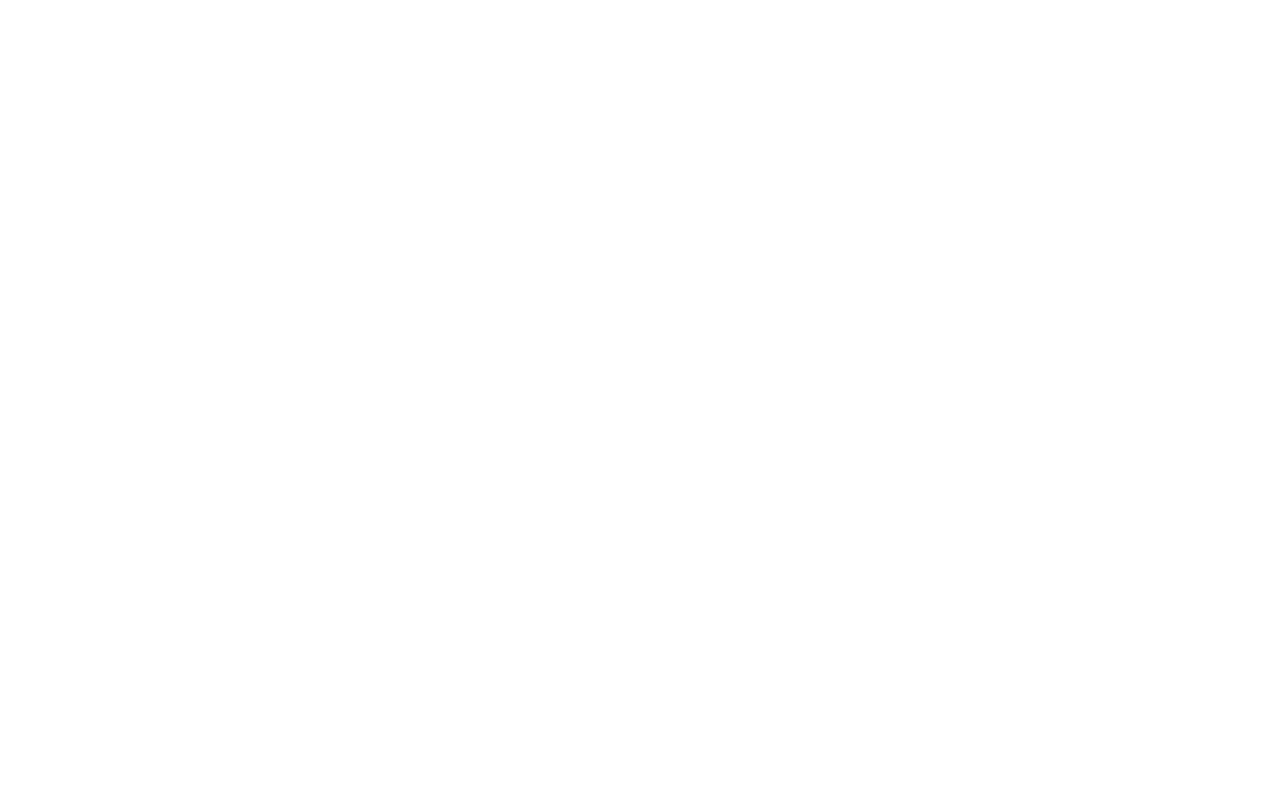
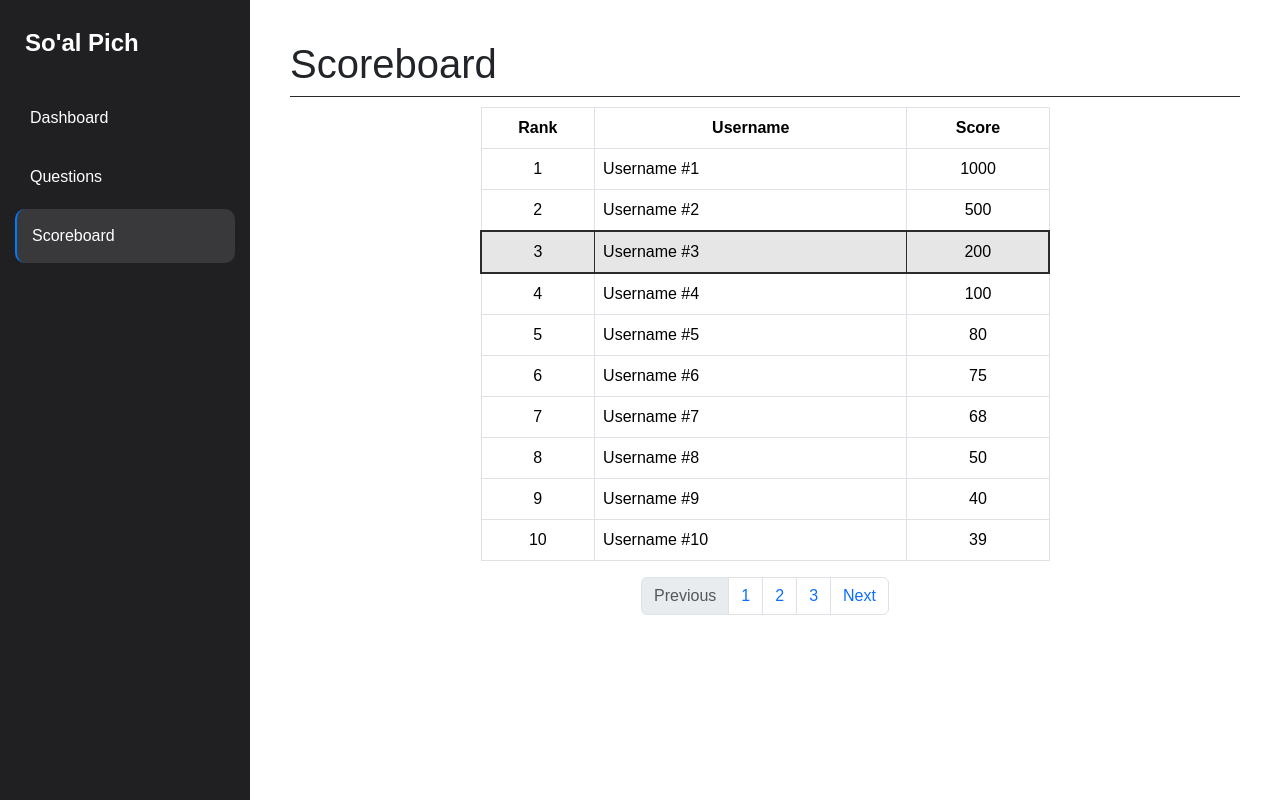
Before and after one commit to Ununennium119/soal-pich-web, a React (Create React App) app: page /player/scoreboard in a window 1280 px wide. Before the commit this address had no page. Built offline with nearby package versions, Linux system fonts and the light colour scheme.

Commit message:
feat: add player-related pages

```diff
--- a/src/App.js
+++ b/src/App.js
@@ -3,6 +3,9 @@
 import Register from "./pages/Register";
 import PlayerDashboard from "./pages/player/PlayerDashboard";
 import PlayerQuestions from "./pages/player/PlayerQuestions";
+import PlayerScoreboard from "./pages/player/PlayerScoreboard";
+import PlayerAnswerQuestion from "./pages/player/PlayerAnswerQuestion";
+import PlayerViewQuestion from "./pages/player/PlayerViewQuestion";
 
 function App() {
     return (
@@ -12,6 +15,9 @@
             <Route path="/register" element={<Register/>}/>
             <Route path="/player/dashboard" element={<PlayerDashboard/>}/>
             <Route path="/player/questions" element={<PlayerQuestions/>}/>
+            <Route path="/player/scoreboard" element={<PlayerScoreboard/>}/>
+            <Route path="/player/question/:id/answer" element={<PlayerAnswerQuestion/>}/>
+            <Route path="/player/question/:id/view" element={<PlayerViewQuestion/>}/>
         </Routes>
     );
 }
--- a/src/components/Content.jsx
+++ b/src/components/Content.jsx
@@ -1,16 +1,29 @@
 import '../scss/_content.scss'
+import PropTypes from "prop-types";
+import {Link} from "react-router-dom";
 
-const Content = ({children, header}) => {
+const Content = ({children, header, subHeader, headerRoute, headerId, contentId}) => {
     return (
         <div className="content-wrapper">
-            <div className="content-header">
-                <h1>{header}</h1>
+            <div className="content-header" id={headerId}>
+                <h1>
+                    {headerRoute ? <Link to={headerRoute}><span>{header}</span></Link> : header}
+                    {subHeader ? (<span> &#x276D; World Cup 2022 Winner</span>) : null}
+                </h1>
             </div>
-            <div className="content">
-            {children}
+            <div className="content" id={contentId}>
+                {children}
             </div>
         </div>
     )
 }
+Content.propTypes = {
+    children: PropTypes.node.isRequired,
+    header: PropTypes.string.isRequired,
+    headerRoute: PropTypes.string,
+    subHeader: PropTypes.string,
+    headerId: PropTypes.string,
+    contentId: PropTypes.string,
+}
 
 export default Content
--- /dev/null
+++ b/src/pages/player/PlayerAnswerQuestion.jsx
@@ -0,0 +1,44 @@
+import Sidebar from "../../components/PlayerSidebar";
+import Content from "../../components/Content";
+import '../../scss/player/_player_answer_question.scss'
+
+const PlayerAnswerQuestion = () => {
+    return (
+        <div className="wrapper">
+            <Sidebar/>
+
+            <Content
+                header='Questions'
+                subHeader='Answer'
+                headerRoute='/player/questions'
+                headerId='player-answer-question-content-header'
+                contentId='player-answer-question-content'
+            >
+                <p><span className="fw-bold">Category:</span> Sports</p>
+                <p><span className="fw-bold">Difficulty:</span> Easy</p>
+                <form className="form-control">
+                    <p>Which country won the FIFA World Cup in 2022?</p>
+                    <label className="d-block">
+                        <input type="radio" name="answer" value="Brazil" required/> Brazil
+                    </label>
+
+                    <label className="d-block">
+                        <input type="radio" name="answer" value="Germany"/> Germany
+                    </label>
+
+                    <label className="d-block">
+                        <input type="radio" name="answer" value="France"/> France
+                    </label>
+
+                    <label className="d-block">
+                        <input type="radio" name="answer" value="Argentina"/> Argentina
+                    </label>
+
+                    <button className="btn btn-primary mt-4 w-100" type="submit">Submit</button>
+                </form>
+            </Content>
+        </div>
+    )
+}
+
+export default PlayerAnswerQuestion;
--- a/src/pages/player/PlayerQuestions.jsx
+++ b/src/pages/player/PlayerQuestions.jsx
@@ -2,15 +2,45 @@
 import Content from "../../components/Content";
 import '../../scss/player/_player_questions.scss'
 import Pagination from "../../components/Pagination";
+import {Link, useNavigate} from "react-router-dom";
+import PropTypes from "prop-types";
+
+const CategoriesList = ({count}) => {
+    const navigate = useNavigate()
+    return (
+        <div className="list-group scrollable-list" id="categoryList">
+            {[...Array(count)].map((_, index) => (
+                <button
+                    data-bs-dismiss="modal"
+                    aria-label="Close"
+                    className="list-group-item list-group-item-action"
+                    onClick={() => {
+                        navigate(`/player/question/${index}/answer`);
+                    }}
+                >
+                    Category {index}
+                </button>
+            ))}
+        </div>
+    );
+};
+CategoriesList.propTypes = {
+    count: PropTypes.number.isRequired,
+}
 
 const PlayerQuestions = () => {
+    const navigate = useNavigate()
     return (
         <div className="wrapper">
             <Sidebar/>
 
-            <Content header='Questions'>
-                <div className="filter">
-                    <div className="d-flex w-75">
+            <Content
+                header='Questions'
+                headerId='player-questions-content-header'
+                contentId='player-questions-content'
+            >
+                <div id ='options'>
+                    <div className="d-flex" id='filters-wrapper'>
                         <input type="text" id="filterInput" className="form-control"
                                placeholder="Filter by title..."/>
                         <select className="form-control" id="categoryFilter">
@@ -21,10 +51,10 @@
                         </select>
                     </div>
 
-                    <div className="d-flex w-25">
-                        <button className="btn btn-primary" onClick="window.location='answer-question.html'">
+                    <div className="d-flex" id='buttons-wrapper'>
+                        <Link to={'/player/question/1/answer'} className="btn btn-primary">
                             Answer Random
-                        </button>
+                        </Link>
                         <button className="btn btn-primary" data-bs-toggle="modal" data-bs-target="#category-modal">
                             Answer By Category
                         </button>
@@ -40,17 +70,23 @@
                     </tr>
                     </thead>
                     <tbody>
-                    <tr onClick="window.location='view-question-player.html';">
+                    <tr onClick={() => {
+                        navigate(`/player/question/1/view`);
+                    }}>
                         <td>1</td>
                         <td>Question #1</td>
                         <td>Sports</td>
                     </tr>
-                    <tr onClick="window.location='view-question-player.html';">
+                    <tr onClick={() => {
+                        navigate(`/player/question/2/view`);
+                    }}>
                         <td>2</td>
                         <td>Question #2</td>
                         <td>Mathematics</td>
                     </tr>
-                    <tr onClick="window.location='view-question-player.html';">
+                    <tr onClick={() => {
+                        navigate(`/player/question/3/view`);
+                    }}>
                         <td>3</td>
                         <td>Question #3</td>
                         <td>-</td>
@@ -74,24 +110,7 @@
                             <input type="text" id="categorySearch" className="form-control mb-3"
                                    placeholder="Search categories..."/>
 
-                            <div className="list-group scrollable-list" id="categoryList">
-                                <a href="answer-question.html" className="list-group-item list-group-item-action">Category
-                                    1</a>
-                                <a href="answer-question.html" className="list-group-item list-group-item-action">Category
-                                    2</a>
-                                <a href="answer-question.html" className="list-group-item list-group-item-action">Category
-                                    3</a>
-                                <a href="answer-question.html" className="list-group-item list-group-item-action">Category
-                                    4</a>
-                                <a href="answer-question.html" className="list-group-item list-group-item-action">Category
-                                    5</a>
-                                <a href="answer-question.html" className="list-group-item list-group-item-action">Category
-                                    6</a>
-                                <a href="answer-question.html" className="list-group-item list-group-item-action">Category
-                                    7</a>
-                                <a href="answer-question.html" className="list-group-item list-group-item-action">Category
-                                    8</a>
-                            </div>
+                            <CategoriesList count={10}/>
                         </div>
                         <div className="modal-footer">
                             <button type="button" className="btn btn-secondary" data-bs-dismiss="modal">Close</button>
--- /dev/null
+++ b/src/pages/player/PlayerScoreboard.jsx
@@ -0,0 +1,84 @@
+import Sidebar from "../../components/PlayerSidebar.jsx";
+import Content from "../../components/Content";
+import '../../scss/player/_player_scoreboard.scss'
+import Pagination from "../../components/Pagination";
+
+const PlayerScoreboard = () => {
+    return (
+        <div className="wrapper">
+            <Sidebar/>
+
+            <Content
+                header='Scoreboard'
+                headerId='player-scoreboard-content-header'
+                contentId='player-scoreboard-content'
+            >
+                <table className="table table-bordered">
+                    <thead>
+                    <tr>
+                        <th>Rank</th>
+                        <th>Username</th>
+                        <th>Score</th>
+                    </tr>
+                    </thead>
+                    <tbody>
+                    <tr>
+                        <td>1</td>
+                        <td>Username #1</td>
+                        <td>1000</td>
+                    </tr>
+                    <tr>
+                        <td>2</td>
+                        <td>Username #2</td>
+                        <td>500</td>
+                    </tr>
+                    <tr className="current">
+                        <td>3</td>
+                        <td>Username #3</td>
+                        <td>200</td>
+                    </tr>
+                    <tr>
+                        <td>4</td>
+                        <td>Username #4</td>
+                        <td>100</td>
+                    </tr>
+                    <tr>
+                        <td>5</td>
+                        <td>Username #5</td>
+                        <td>80</td>
+                    </tr>
+                    <tr>
+                        <td>6</td>
+                        <td>Username #6</td>
+                        <td>75</td>
+                    </tr>
+                    <tr>
+                        <td>7</td>
+                        <td>Username #7</td>
+                        <td>68</td>
+                    </tr>
+                    <tr>
+                        <td>8</td>
+                        <td>Username #8</td>
+                        <td>50</td>
+                    </tr>
+                    <tr>
+                        <td>9</td>
+                        <td>Username #9</td>
+                        <td>40</td>
+                    </tr>
+                    <tr>
+                        <td>10</td>
+                        <td>Username #10</td>
+                        <td>39</td>
+                    </tr>
+                    </tbody>
+                </table>
+
+                <Pagination/>
+            </Content>
+        </div>
+    )
+}
+
+export default PlayerScoreboard;
--- /dev/null
+++ b/src/pages/player/PlayerViewQuestion.jsx
@@ -0,0 +1,40 @@
+import Sidebar from "../../components/PlayerSidebar";
+import Content from "../../components/Content";
+import '../../scss/player/_player_view_question.scss'
+import {Link} from "react-router-dom";
+
+const PlayerViewQuestion = () => {
+    return (
+        <div className='wrapper'>
+            <Sidebar/>
+
+            <Content
+                header='Question'
+                subHeader='View'
+                headerRoute='/player/questions'
+                headerId='player-view-question-content-header'
+                contentId='player-view-question-content'
+            >
+                <p>Which country won the FIFA World Cup in 2022?</p>
+                <ol>
+                    <li>Brazil</li>
+                    <li>Germany</li>
+                    <li>France</li>
+                    <li className="correct-answer">Argentina</li>
+                </ol>
+                <p><span className="fw-bold">Category:</span> Sports</p>
+                <p><span className="fw-bold">Difficulty:</span> Easy</p>
+                <span className="fw-bold">Related Questions:</span>
+                <ul>
+                    <li><Link to='/player/question/2/view'>Question #2</Link></li>
+                    <li><Link to='/player/question/3/view'>Question #3</Link></li>
+                    <li><Link to='/player/question/5/view'>Question #5</Link></li>
+                    <li><Link to='/player/question/6/view'>Question #6</Link></li>
+                    <li><Link to='/player/question/8/view'>Question #8</Link></li>
+                </ul>
+            </Content>
+        </div>
+    )
+}
+
+export default PlayerViewQuestion;
--- /dev/null
+++ b/src/scss/player/_player_answer_question.scss
@@ -0,0 +1,13 @@
+@import "../variables";
+
+#player-answer-question-content-header {
+  a {
+    text-decoration: none;
+    color: $link-color;
+  }
+}
+
+#player-answer-question-content {
+  width: 80%;
+  align-items: start;
+}
--- /dev/null
+++ b/src/scss/player/_player_scoreboard.scss
@@ -0,0 +1,41 @@
+@use "sass:color";
+@import "../variables";
+
+#player-scoreboard-content {
+  display: flex;
+  justify-content: center;
+
+  table {
+    width: 60%;
+
+    tr {
+      th:nth-child(1) {
+        text-align: center;
+        width: 20%;
+      }
+      th:nth-child(2) {
+        text-align: center;
+        width: 55%;
+      }
+      th:nth-child(3) {
+        text-align: center;
+        width: 30%;
+      }
+
+      td:nth-child(1) {
+        text-align: center;
+      }
+      td:nth-child(3) {
+        text-align: center;
+      }
+    }
+
+    .current {
+      border: 2px solid $secondary-color;
+
+      td {
+        background: color.adjust($background-color, $lightness: -10%);
+      }
+    }
+  }
+}
--- /dev/null
+++ b/src/scss/player/_player_view_question.scss
@@ -0,0 +1,17 @@
+@import "../variables";
+
+#player-view-question-content-header {
+  a {
+    text-decoration: none;
+    color: $link-color;
+  }
+}
+
+#player-view-question-content {
+  width: 80%;
+  align-items: start;
+}
+
+.correct-answer::after {
+  content: " \02714";
+}
```
Also changed, not shown: src/scss/player/_player_questions.scss (+22 -11 lines).
